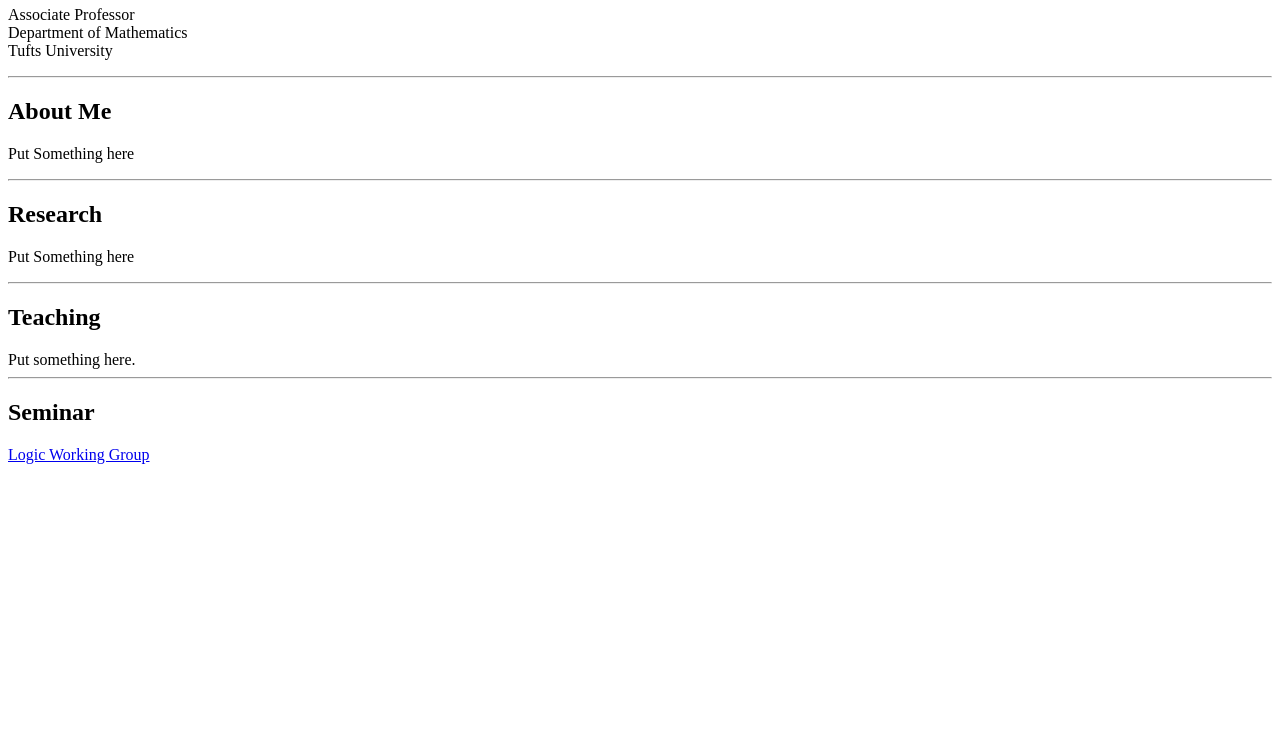
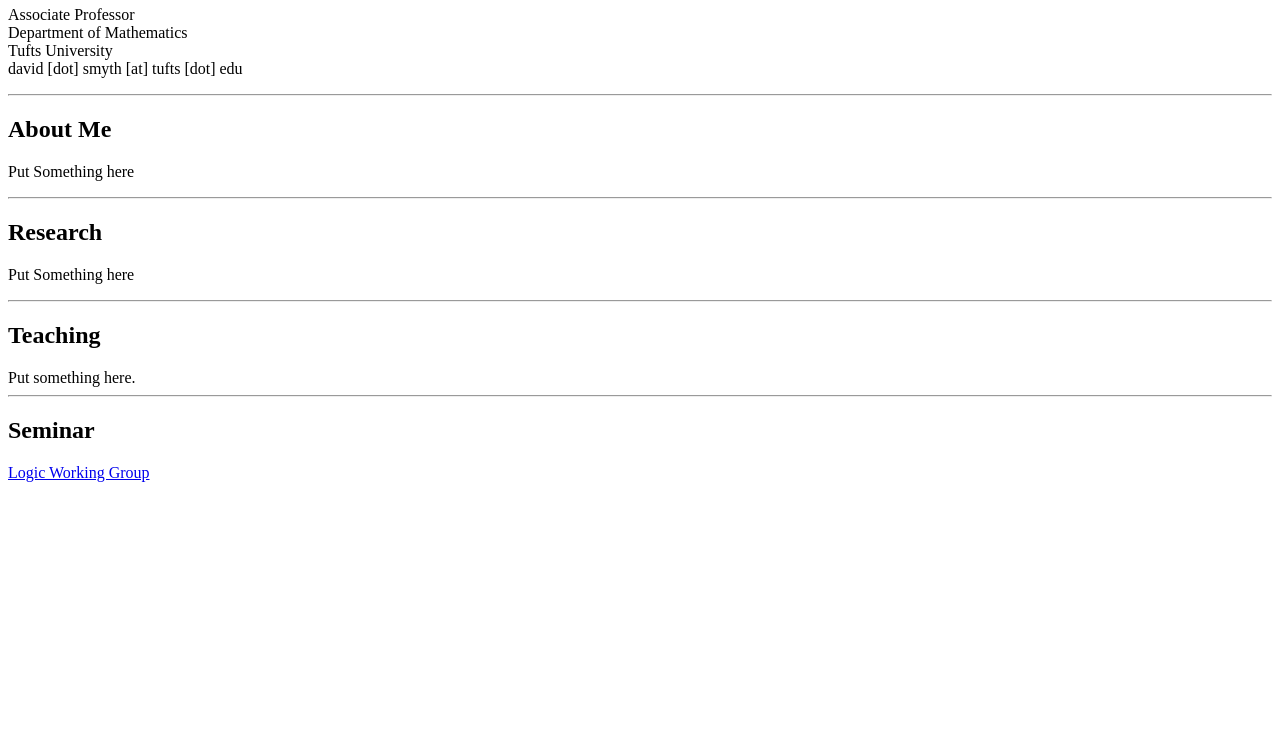
Before and after one commit to dismyth/dismyth.github.io, a plain HTML site: page index.html in a window 1280 px wide. Shown: the part 60-800 px from the top of the page. Drawn offline with Linux system fonts and the light colour scheme.

Commit message:
Update index.html

```diff
--- a/index.html
+++ b/index.html
@@ -10,6 +10,7 @@
         Associate Professor<br>
         Department of Mathematics<br>
         Tufts University<br>
+        david [dot] smyth [at] tufts [dot] edu
     </p>
     <hr>
 
```
